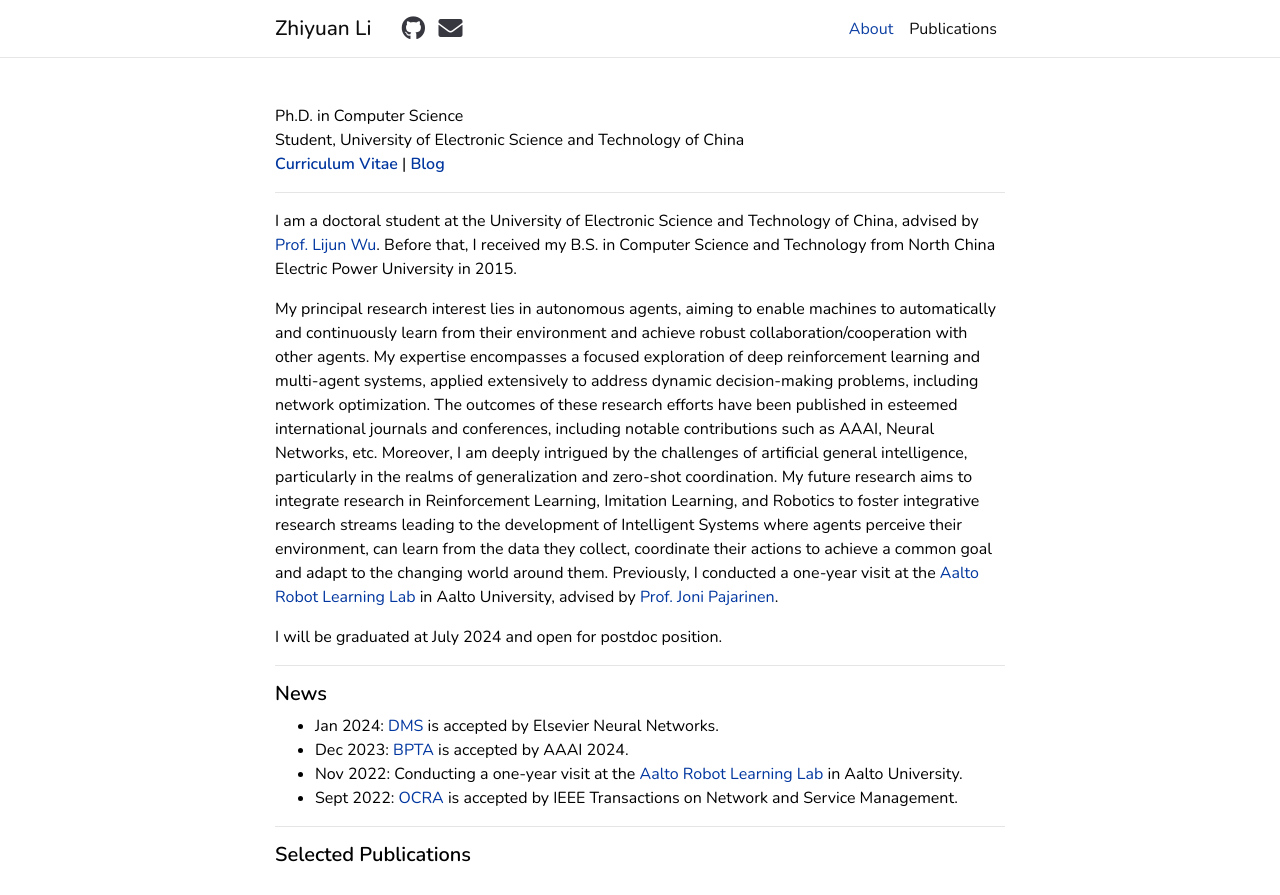
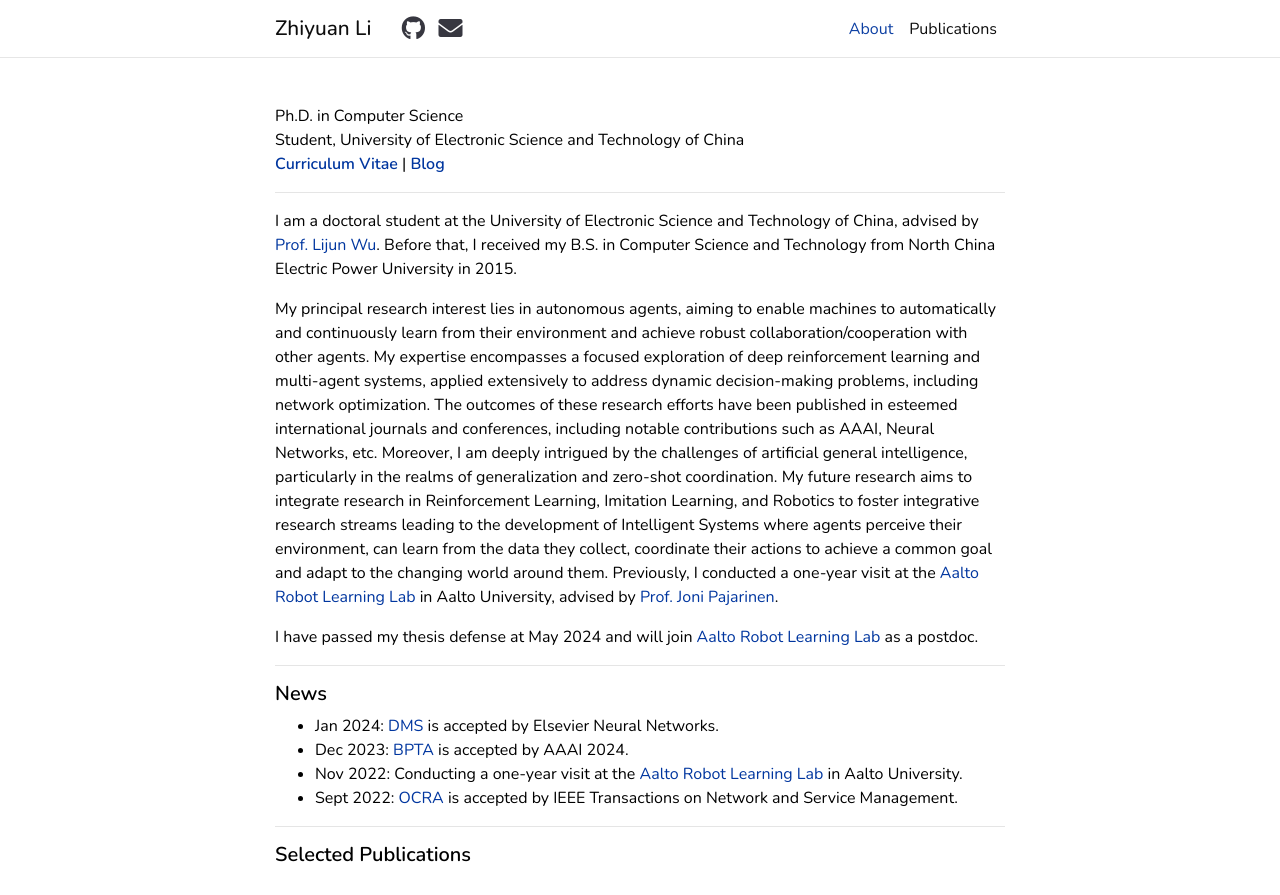
Before and after one commit to LiZhYun/LiZhYun.github.io, a Jekyll site: the page built from _pages/about.md, in a window 1280 px wide and 1392 px high, cut to the strip 0-895 px from the top of the window. Built offline with Jekyll 4.4.1, drawn with Linux system fonts in a browser that asks for light colours; comment, search, counter and statistics services are not loaded; a style sheet for code colours, icons or effects is not loaded.

Commit message:
更新 about.md

```diff
--- a/_pages/about.md
+++ b/_pages/about.md
@@ -20,7 +20,7 @@ I am a doctoral student at the University of Electronic Science and Technology o
 
 My principal research interest lies in autonomous agents, aiming to enable machines to automatically and continuously learn from their environment and achieve robust collaboration/cooperation with other agents. My expertise encompasses a focused exploration of deep reinforcement learning and multi-agent systems, applied extensively to address dynamic decision-making problems, including network optimization. The outcomes of these research efforts have been published in esteemed international journals and conferences, including notable contributions such as AAAI, Neural Networks, etc. Moreover, I am deeply intrigued by the challenges of artificial general intelligence, particularly in the realms of generalization and zero-shot coordination. My future research aims to integrate research in Reinforcement Learning, Imitation Learning, and Robotics to foster integrative research streams leading to the development of Intelligent Systems where agents perceive their environment, can learn from the data they collect, coordinate their actions to achieve a common goal and adapt to the changing world around them. Previously, I conducted a one-year visit at the [Aalto Robot Learning Lab](https://rl.aalto.fi/) in Aalto University, advised by [Prof. Joni Pajarinen](https://people.aalto.fi/joni.pajarinen).
 
-I will be graduated at July 2024 and open for postdoc position.
+I have passed my thesis defense at May 2024 and will join [Aalto Robot Learning Lab](https://rl.aalto.fi/) as a postdoc.
 
 ----
 
```
